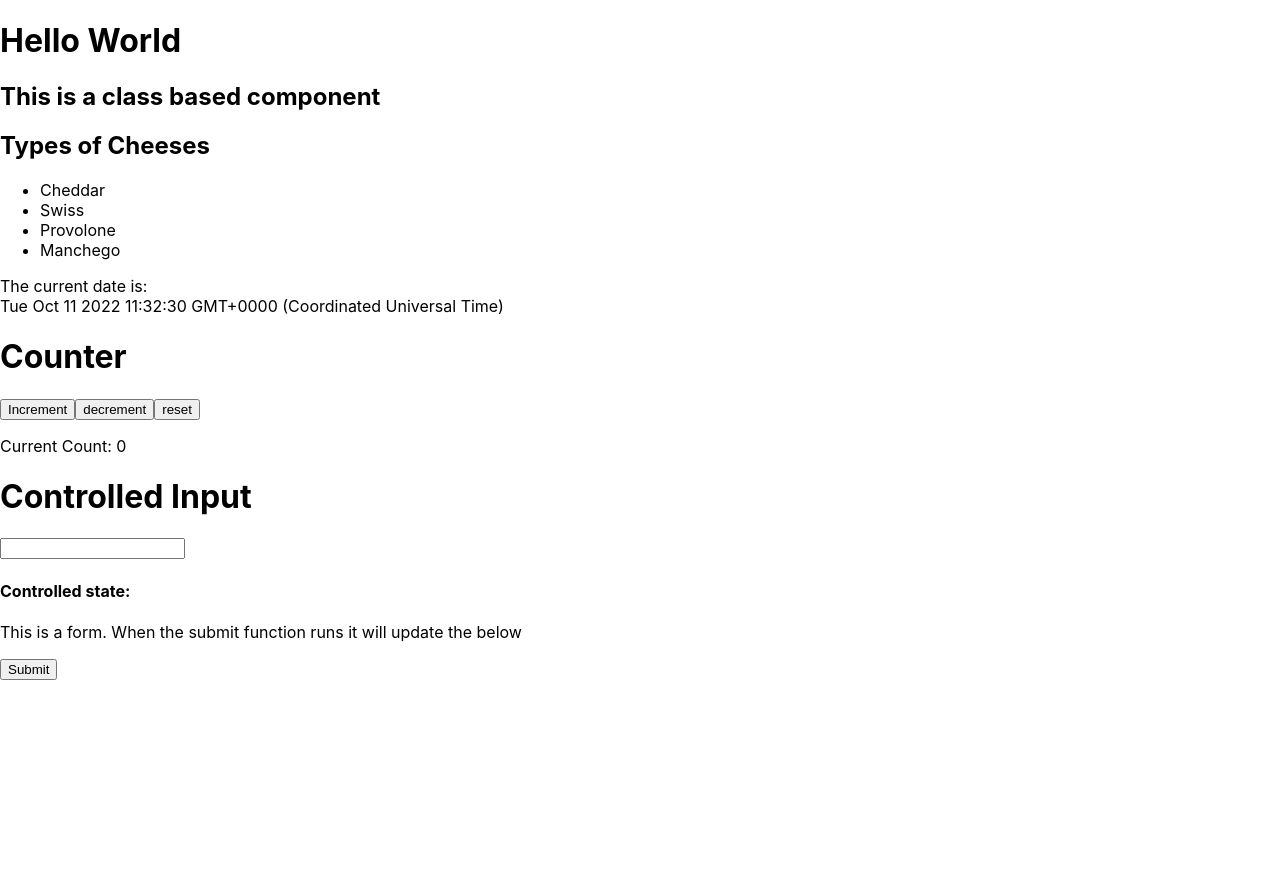
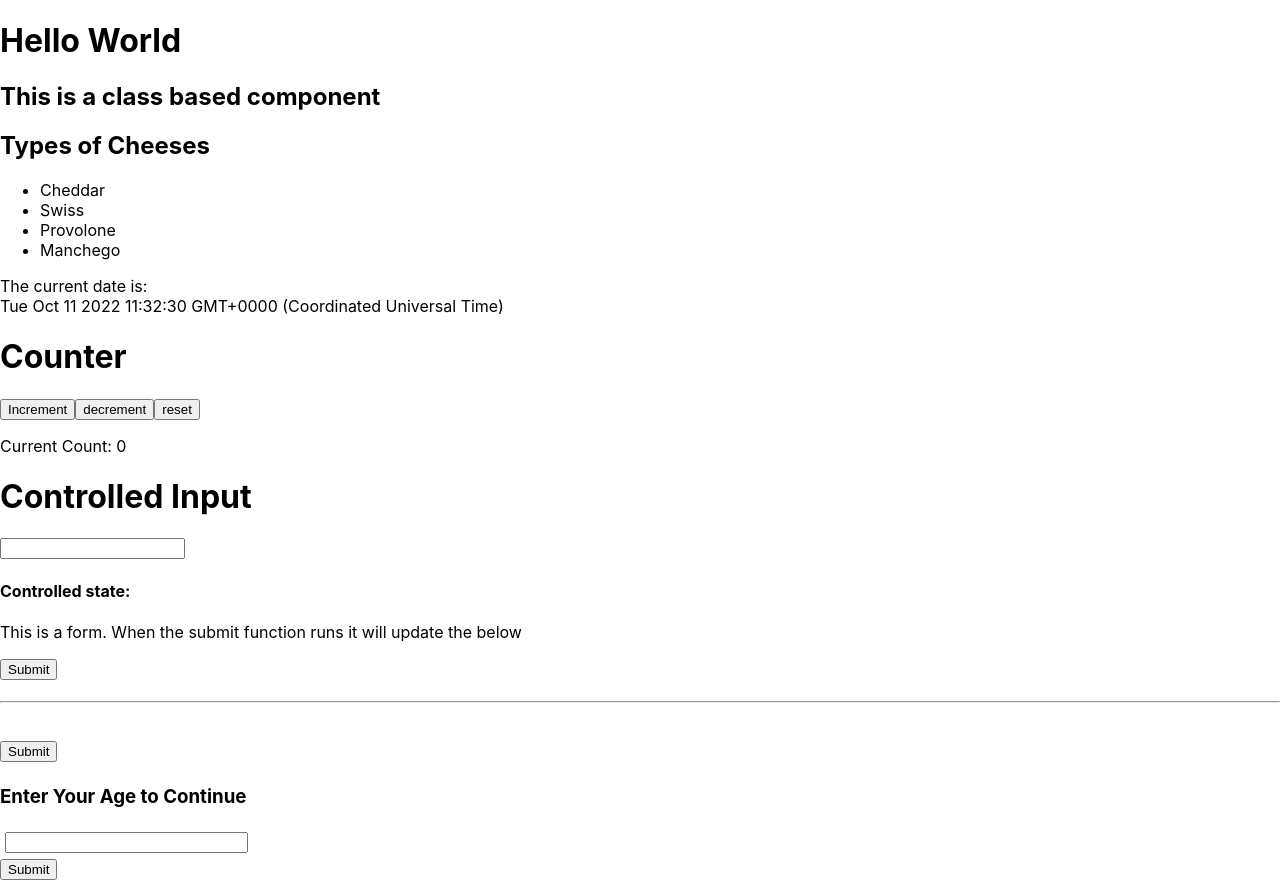
Before and after one commit to LukeWebster-Khan/React-Classes, a React (Create React App) app: page / in a window 1280 px wide. Before the commit the page ends 800 px from the top, so only its background shows below. Built offline with nearby package versions, Linux system fonts and the light colour scheme.

Commit message:
added instance of conditional rendering

```diff
--- a/src/App.js
+++ b/src/App.js
@@ -4,6 +4,8 @@
 import ClassComponent from "./components/ClassComponent";
 import Counter from "./components/Counter";
 import ControlledInput from "./components/ControlledInput";
+import AgeChecker from "./components/AgeChecker";
+import Conditional from "./components/Conditional";
 function App() {
   return (
     <>
@@ -11,6 +13,8 @@
       <ClassComponent />
       <Counter />
       <ControlledInput />
+      <AgeChecker />
+      <Conditional />
     </>
   );
 }
--- /dev/null
+++ b/src/components/AgeChecker.js
@@ -0,0 +1,23 @@
+import React from "react";
+
+class AgeChecker extends React.Component {
+  constructor(props) {
+    super(props);
+    this.state = {
+      input: "",
+      userAge: "",
+    };
+  }
+  submit() {}
+  render() {
+    const buttonOne = <button onClick={this.submit}>Submit</button>;
+    return (
+      <>
+        <hr></hr>
+        <h1>{buttonOne}</h1>
+      </>
+    );
+  }
+}
+
+export default AgeChecker;
--- /dev/null
+++ b/src/components/Conditional.js
@@ -0,0 +1,53 @@
+import React from "react";
+
+const inputStyle = {
+  width: 235,
+  margin: 5,
+};
+
+class Conditional extends React.Component {
+  constructor(props) {
+    super(props);
+    this.state = {
+      userAge: "",
+      input: "",
+    };
+    this.submit = this.submit.bind(this);
+    this.handleChange = this.handleChange.bind(this);
+  }
+  handleChange(e) {
+    this.setState({
+      input: e.target.value,
+      userAge: "",
+    });
+  }
+  submit() {
+    this.setState((state) => ({
+      userAge: state.input,
+    }));
+  }
+  render() {
+    const buttonOne = <button onClick={this.submit}>Submit</button>;
+    const buttonTwo = <button>You May Enter</button>;
+    const buttonThree = <button>You Shall Not Pass</button>;
+    return (
+      <div>
+        <h3>Enter Your Age to Continue</h3>
+        <input
+          style={inputStyle}
+          type="number"
+          value={this.state.input}
+          onChange={this.handleChange}
+        />
+        <br />
+        {this.state.userAge === ""
+          ? buttonOne
+          : this.state.userAge >= 18
+          ? buttonTwo
+          : buttonThree}
+      </div>
+    );
+  }
+}
+
+export default Conditional;
```
